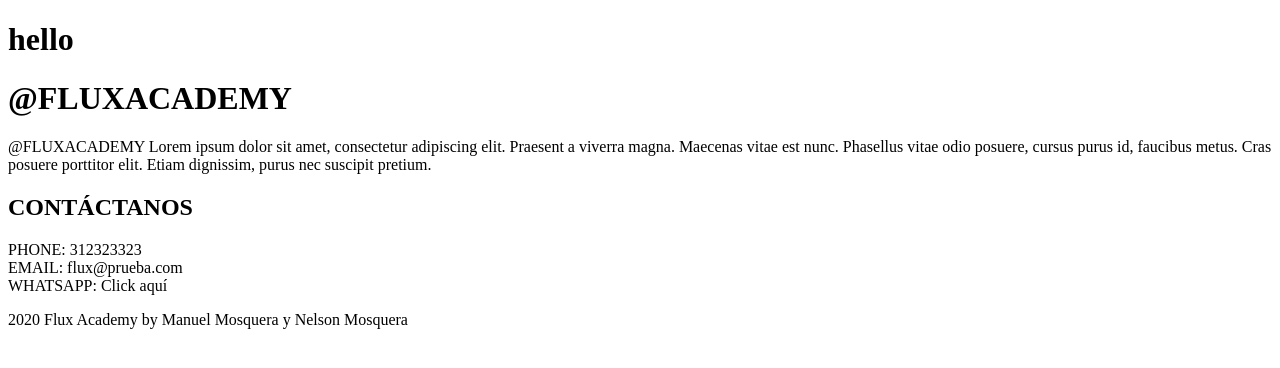
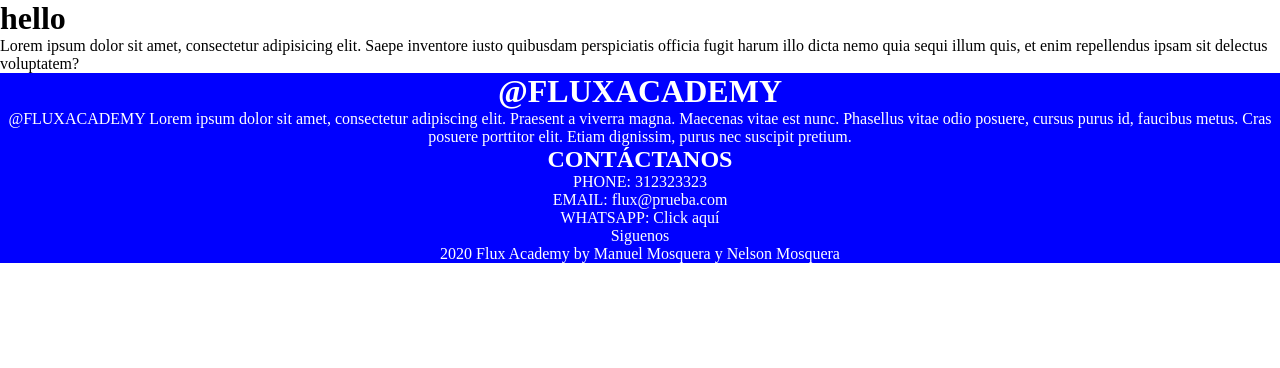
Before and after one commit to monotera/FluxWebPage, a Vue app in the folder code/: page / in a window 1280 px wide. Shown: the top 368 px of the page. Built offline with nearby package versions, Linux system fonts and the light colour scheme.

Commit message:
Testing global scss variables

```diff
--- a/code/babel.config.js
+++ b/code/babel.config.js
@@ -1,5 +1,3 @@
 module.exports = {
-  presets: [
-    '@vue/cli-plugin-babel/preset'
-  ]
-}
+  presets: ["@vue/cli-plugin-babel/preset"]
+};
--- a/code/package.json
+++ b/code/package.json
@@ -10,6 +10,7 @@
   "dependencies": {
     "connect-history-api-fallback": "^1.6.0",
     "core-js": "^3.6.5",
+    "css-loader": "^5.0.1",
     "express": "^4.17.1",
     "express-sslify": "^1.2.0",
     "node-sass": "^5.0.0",
--- a/code/src/App.vue
+++ b/code/src/App.vue
@@ -20,5 +20,8 @@
 </script>
 
 <style>
+* {
+  margin : 0;
+}
 
 </style>
--- a/code/src/components/Footer.vue
+++ b/code/src/components/Footer.vue
@@ -1,20 +1,40 @@
 <template>
   <footer>
-    <h1>@FLUXACADEMY</h1>
-    <p>
-      @FLUXACADEMY Lorem ipsum dolor sit amet, consectetur adipiscing elit.
-      Praesent a viverra magna. Maecenas vitae est nunc. Phasellus vitae odio
-      posuere, cursus purus id, faucibus metus. Cras posuere porttitor elit.
-      Etiam dignissim, purus nec suscipit   pretium.
-    </p>
-    <h2>CONTÁCTANOS</h2>
-    <p>PHONE: 312323323 <br/> EMAIL:  flux@prueba.com  <br/>WHATSAPP:  Click aquí</p>
+    <div class="footer-leftSection">
+      <h1>@FLUXACADEMY</h1>
+      <p>
+        @FLUXACADEMY Lorem ipsum dolor sit amet, consectetur adipiscing elit. Praesent a
+        viverra magna. Maecenas vitae est nunc. Phasellus vitae odio posuere, cursus purus
+        id, faucibus metus. Cras posuere porttitor elit. Etiam dignissim, purus nec
+        suscipit pretium.
+      </p>
+    </div>
+    <div class="footer-middleSection">
+      <h2>CONTÁCTANOS</h2>
+      <p>
+        PHONE: 312323323 <br />
+        EMAIL: flux@prueba.com <br />WHATSAPP: Click aquí
+      </p>
+    </div>
+    <div class="footer-rightSection">
+      <p>Siguenos</p>
+    </div>
     <p>2020 Flux Academy by Manuel Mosquera y Nelson Mosquera</p>
-
   </footer>
 </template>
 <script>
 export default {};
 </script>
 <style lang="scss" scoped>
+* {
+  text-align: center;
+}
+footer {
+  background: $prueba;
+  color: white;
+
+  .footer-leftSection{
+    align-items: center;
+  }
+}
 </style>
--- /dev/null
+++ b/code/src/styles/_variables.scss
@@ -0,0 +1,5 @@
+$breakpoint-desktop: 1024px;
+$breakpoint-mobile: 320px;
+$breakpoint-tablet: 768px;
+$breakpoint-columns: 578px;
+$prueba: blue;
--- a/code/src/views/Home.vue
+++ b/code/src/views/Home.vue
@@ -1,6 +1,7 @@
 <template>
   <div>
     <h1>hello</h1>
+    <p>Lorem ipsum dolor sit amet, consectetur adipisicing elit. Saepe inventore iusto quibusdam perspiciatis officia fugit harum illo dicta nemo quia sequi illum quis, et enim repellendus ipsam sit delectus voluptatem?</p>
   </div>
 </template>
 
--- /dev/null
+++ b/code/vue.config.js
@@ -0,0 +1,9 @@
+module.exports = {
+    css: {
+        loaderOptions: {
+            sass: {
+                additionalData: '@import "./src/styles/_variables.scss";'
+            }
+        }
+    }
+}
```
Also changed, not shown: code/src/styles/variables.scss (deleted), 1 other file (tests, documents, lock files or other folders).
